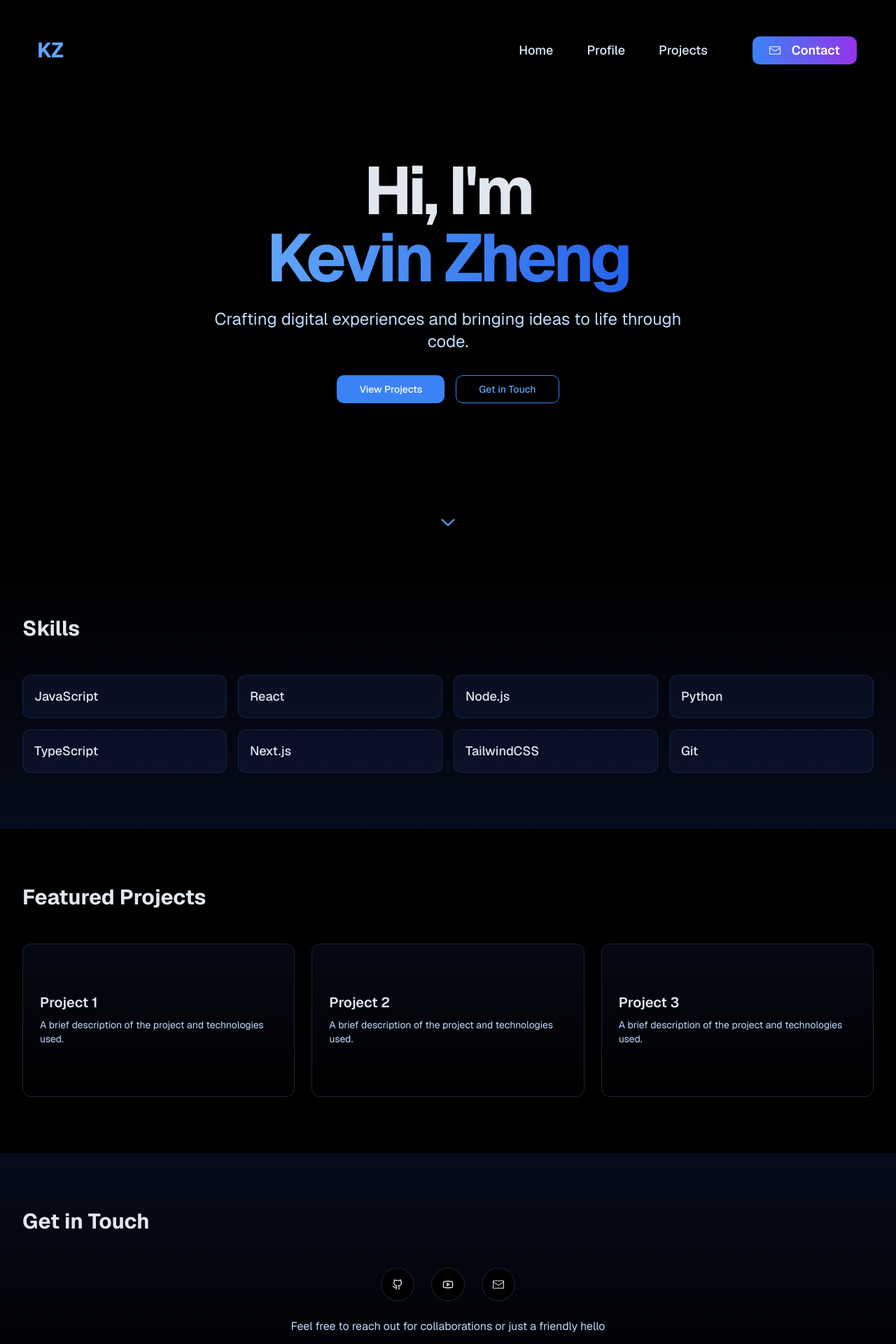
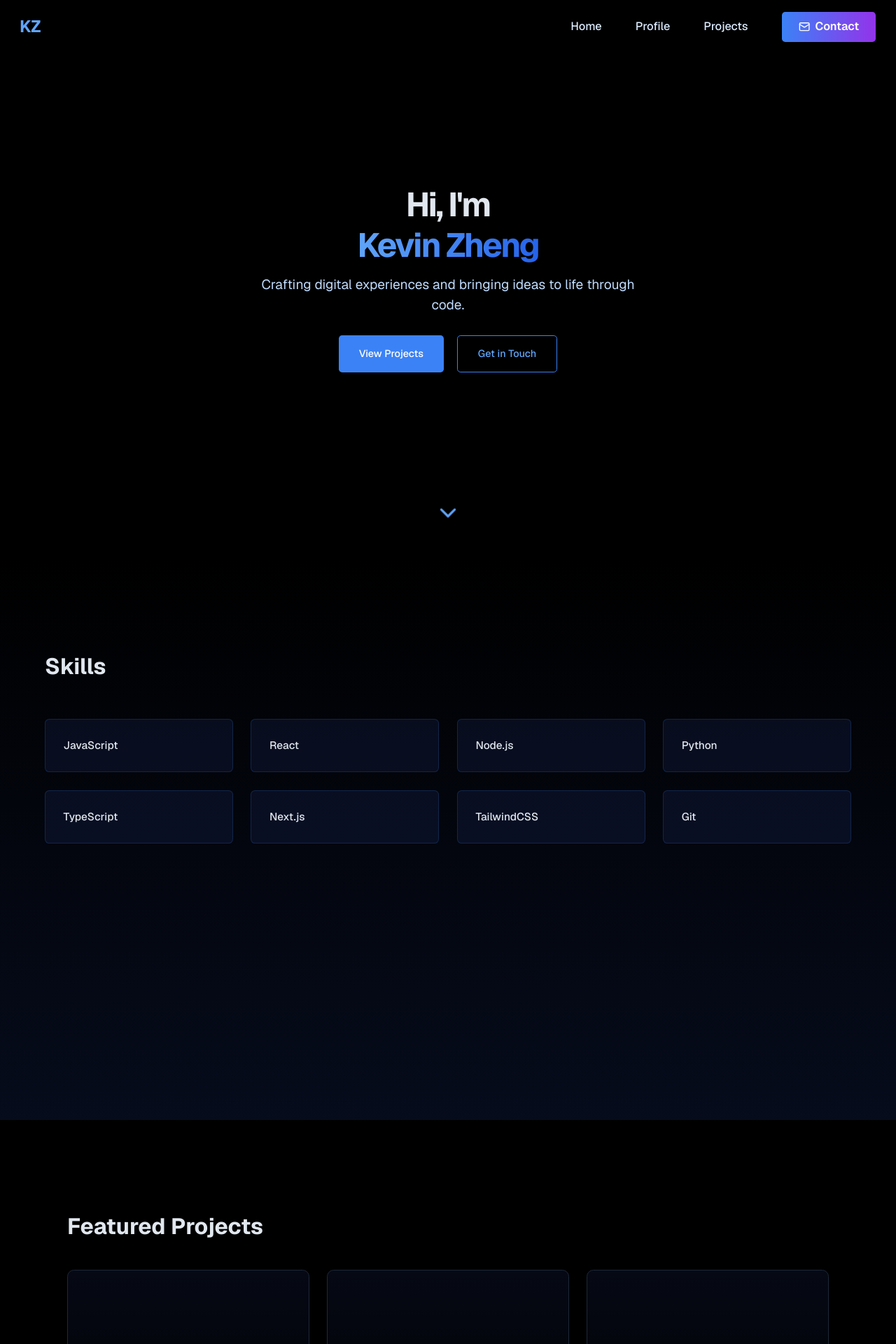
Before and after one commit to x1yl/portfolio, a Next.js app: page / in a window 1280 px wide. Shown: the top 1920 px of the page at 70% size. Built offline with nearby package versions, Linux system fonts and the light colour scheme.

Commit message:
Finished home page

```diff
--- a/app/page.tsx
+++ b/app/page.tsx
@@ -1,14 +1,15 @@
 "use client";
 
 import { motion } from "framer-motion";
-import { Github, Youtube } from "lucide-react";
+import { Mail, ChevronDown } from "lucide-react";
+import {
+  SiGithub as Github,
+  SiLinkedin as Linkedin,
+} from "@icons-pack/react-simple-icons";
 import Link from "next/link";
 import { Button } from "@/components/ui/button";
 import { useEffect, useState } from "react";
-import {
-  EnvelopeClosedIcon,
-  ChevronDownIcon,
-} from "@radix-ui/react-icons";
+import { ContactForm } from "@/components/contactForm";
 
 export default function Page() {
   const [scrollY, setScrollY] = useState(0);
@@ -19,6 +20,11 @@ export default function Page() {
     return () => window.removeEventListener("scroll", handleScroll);
   }, []);
 
+  const scrollToSkills = () => {
+    const skillsSection = document.getElementById("skills");
+    skillsSection?.scrollIntoView({ behavior: "smooth" });
+  };
+
   return (
     <div className="flex min-h-screen flex-col">
       <header
@@ -27,33 +33,32 @@ export default function Page() {
             ? "bg-black/90 backdrop-blur-md supports-[backdrop-filter]:bg-black/80"
             : "bg-transparent"
         }`}
+        style={{
+          transform: "scale(calc(0.75 + (100vw - 1280px) / 2000))",
+          transformOrigin: "top center",
+        }}
       >
-        <div className="mx-auto w-full  px-4 sm:px-6 lg:px-8 py-4">
-          <div className="flex h-28 items-center justify-between">
-            <Link href="/" className="group flex items-center space-x-4">
-              <motion.div
-                whileHover={{ rotate: 45, scale: 1.1 }}
-                className="rounded-full border-3 border-blue-400 p-5 transition-all duration-300 group-hover:border-blue-300"
-              >
-                <div className="flex h-10 w-10 items-center justify-center">
-                  <span className="text-3xl font-bold text-blue-400 transition-colors group-hover:text-blue-300">
+        <div className="mx-auto w-full px-[2.25vw]">
+          <div className="flex h-[6vw] items-center justify-between">
+            <Link href="/" className="group flex items-center">
+              <div className="flex h-[2.25vw] w-[2.25vw] items-center justify-center">
+                <span className="text-[1.875vw] font-bold text-blue-400 transition-colors group-hover:text-blue-300">
                   KZ
                 </span>
               </div>
-              </motion.div>
             </Link>
-            <nav className="flex items-center space-x-8 pr-6">
+            <nav className="flex items-center space-x-[2.25vw]">
               {["Home", "Profile", "Projects"].map((item) => (
                 <Link
                   key={item}
                   href="#"
-                  className="relative px-2 py-3 text-lg font-medium text-blue-100 transition-all hover:text-blue-300"
+                  className="relative px-[0.75vw] py-[0.375vw] text-[1.275vw] font-medium text-blue-100 transition-all hover:text-blue-300"
                 >
                   {item}
                   <motion.span
                     initial={{ width: 0 }}
                     whileHover={{ width: "100%" }}
-                    className="absolute bottom-0 left-0 h-0.5 bg-gradient-to-r from-blue-400 to-blue-600"
+                    className="absolute bottom-0 left-0 h-[0.15vw] bg-gradient-to-r from-blue-400 to-blue-600"
                   />
                 </Link>
               ))}
@@ -63,10 +68,17 @@ export default function Page() {
                 whileTap={{ scale: 0.95 }}
               >
                 <Button
-                  size="lg"
-                  className="ml-6 bg-gradient-to-r from-blue-500 to-purple-600 px-6 py-2.5 text-lg font-semibold text-white shadow-lg transition-all hover:from-blue-600 hover:to-purple-700 hover:shadow-blue-500/30"
+                  size="default"
+                  className="ml-[0.75vw] rounded-[0.375vw] bg-gradient-to-r from-blue-500 to-purple-600 px-[1.875vw] py-[0.75vw] text-[1.275vw] font-semibold text-white shadow-lg transition-all hover:from-blue-600 hover:to-purple-700 h-auto flex items-center gap-[0.6vw]"
                 >
-                  <EnvelopeClosedIcon className="mr-2 h-5 w-5" />
+                  <Mail
+                    style={{
+                      width: "1.275vw",
+                      height: "1.275vw",
+                      minWidth: "1.275vw",
+                      minHeight: "1.275vw",
+                    }}
+                  />
                   Contact
                 </Button>
               </motion.div>
@@ -76,67 +88,77 @@ export default function Page() {
       </header>
 
       <main className="flex-1">
-        {/* Hero Section */}
-        <section className="relative flex min-h-screen items-center justify-center bg-black px-4 sm:px-6 lg:px-8">
-          <div className="absolute inset-0 bg-grid-white/[0.02] bg-[size:50px_50px]" />
-          <div className="relative z-10 mx-auto w-full ">
-            <motion.div
-              initial={{ opacity: 0, y: 20 }}
-              animate={{ opacity: 1, y: 0 }}
-              transition={{ duration: 0.5 }}
-              className="text-center"
+        <section className="relative flex min-h-screen w-full items-center justify-center bg-black">
+          <div className="absolute inset-0 bg-grid-white/[0.02] bg-[size:60px_60px]" />
+
+          {/* Scalable Hero Content */}
+          <div
+            className="relative z-10 flex flex-col items-center text-center"
+            style={{
+              transform: "scale(calc(0.75 + (100vw - 1280px) / 1500))",
+              transformOrigin: "center",
+            }}
           >
-              <h1 className="mb-6 text-5xl font-bold leading-tight tracking-tighter sm:text-6xl md:text-7xl lg:text-8xl">
-                Hi, I&apos;m <br />
+            <h1 className="text-[4.5vw] md:text-[3.75vw] font-bold leading-none tracking-tighter">
+              <span className="block mb-[0.75vw]">Hi, I&apos;m</span>
               <span className="bg-gradient-to-r from-blue-400 to-blue-600 bg-clip-text text-transparent">
                 Kevin Zheng
               </span>
             </h1>
-              <p className="mx-auto mb-8 max-w-2xl text-xl text-blue-200 sm:text-2xl">
+            <p className="mx-auto mt-[1.5vw] mb-[2.25vw] max-w-[45vw] text-[1.5vw] text-blue-200">
               Crafting digital experiences and bringing ideas to life through
               code.
             </p>
-              <div className="flex justify-center space-x-4">
+            <div className="flex justify-center space-x-[1.5vw]">
               <Button
                 size="lg"
-                  className="bg-blue-500 text-white hover:bg-blue-600"
+                className="bg-blue-500 text-white hover:bg-blue-600 px-[2.25vw] py-[1.125vw] text-[1.125vw] h-auto rounded-[0.375vw]"
               >
                 View Projects
               </Button>
               <Button
                 size="lg"
                 variant="outline"
-                  className="border-blue-500 text-blue-400 hover:bg-blue-500/10"
+                className="border-blue-500 text-blue-400 hover:bg-blue-500/10 px-[2.25vw] py-[1.125vw] text-[1.125vw] h-auto rounded-[0.375vw]"
               >
                 Get in Touch
               </Button>
             </div>
-            </motion.div>
           </div>
+
+          {/* Animated Scroll Icon */}
           <motion.div
             initial={{ opacity: 0 }}
             animate={{ opacity: 1 }}
             transition={{ delay: 0.3 }}
-            className="absolute bottom-8 left-1/2 -translate-x-1/2"
+            className="absolute bottom-[3vw] left-1/2 -translate-x-1/2 cursor-pointer"
+            onClick={scrollToSkills}
           >
             <div className="animate-bounce">
-              <ChevronDownIcon className="h-8 w-8 text-blue-400" />
+              <ChevronDown className="h-[3vw] w-[3vw] text-blue-400" />
             </div>
           </motion.div>
         </section>
 
         {/* Skills Section */}
-        <section className="bg-gradient-to-b from-black to-blue-900/20 py-20 px-4 sm:px-6 lg:px-8">
-          <div className="mx-auto w-full ">
+        <section
+          id="skills"
+          className="bg-gradient-to-b from-black to-blue-900/20 py-[10vw] min-h-[100vh]"
+        >
+          <div className="mx-auto w-[90vw]">
             <motion.div
               initial={{ opacity: 0 }}
               whileInView={{ opacity: 1 }}
               transition={{ delay: 0.2 }}
               viewport={{ once: true }}
-              className="space-y-12"
+              className="space-y-[4vw] h-full"
+              style={{
+                transform: "scale(calc(0.75 + (100vw - 1280px) / 2000))",
+                transformOrigin: "center",
+              }}
             >
-              <h2 className="text-3xl font-bold">Skills</h2>
-              <div className="grid grid-cols-2 gap-4 sm:grid-cols-2 md:grid-cols-2 lg:grid-cols-4">
+              <h2 className="text-[2.5vw] font-bold">Skills</h2>
+              <div className="grid grid-cols-2 gap-[2vw] sm:grid-cols-2 md:grid-cols-2 lg:grid-cols-4">
                 {[
                   "JavaScript",
                   "React",
@@ -149,9 +171,9 @@ export default function Page() {
                 ].map((skill) => (
                   <div
                     key={skill}
-                    className="rounded-lg border border-blue-500/20 bg-blue-950/30 p-4 transition-colors hover:border-blue-500/50"
+                    className="rounded-[0.5vw] border border-blue-500/20 bg-blue-950/30 p-[2vw] transition-colors hover:border-blue-500/50"
                   >
-                    <p className="text-lg font-medium">{skill}</p>
+                    <p className="text-[1.2vw] font-medium">{skill}</p>
                   </div>
                 ))}
               </div>
@@ -160,35 +182,48 @@ export default function Page() {
         </section>
 
         {/* Projects Section */}
-        <section className="py-20">
-          <div className="mx-auto max-w-7xl px-4 sm:px-6 lg:px-8">
+        <section className="py-[10vw] min-h-screen">
+          <div className="mx-auto w-[85vw]">
             <motion.div
               initial={{ opacity: 0 }}
               whileInView={{ opacity: 1 }}
               transition={{ delay: 0.2 }}
               viewport={{ once: true }}
-              className="space-y-12"
+              className="space-y-[3vw]"
+              style={{
+                transform: "scale(calc(0.75 + (100vw - 1280px) / 2000))",
+                transformOrigin: "center",
+              }}
             >
-              <h2 className="text-3xl font-bold">Featured Projects</h2>
-              <div className="grid grid-cols-1 gap-6 sm:grid-cols-2 xl:grid-cols-3">
+              <h2 className="text-[2.5vw] font-bold">Featured Projects</h2>
+              <div className="grid grid-cols-1 gap-[2vw] sm:grid-cols-2 xl:grid-cols-3">
                 {[1, 2, 3].map((project) => (
                   <div
                     key={project}
-                    className="group relative aspect-video overflow-hidden rounded-lg border bg-blue-950/30"
+                    className="group relative overflow-hidden rounded-[0.75vw] border bg-blue-950/30"
+                    style={{ aspectRatio: "16/15" }}
                   >
-                    <div className="absolute inset-0 flex flex-col justify-end bg-gradient-to-t from-black to-black/20 p-6">
-                      <h3 className="mb-2 text-xl font-semibold">
+                    <div className="absolute inset-0 flex flex-col justify-end bg-gradient-to-t from-black to-black/20 p-[1.5vw]">
+                      <h3 className="mb-[0.5vw] text-[1.5vw] font-semibold">
                         Project {project}
                       </h3>
-                      <p className="mb-4 text-sm text-blue-200">
+                      <p className="mb-[1vw] text-[1vw] text-blue-200">
                         A brief description of the project and technologies
                         used.
                       </p>
-                      <div className="flex gap-4 opacity-0 transition-opacity group-hover:opacity-100">
-                        <Button size="sm" variant="secondary">
+                      <div className="flex gap-[1vw] opacity-0 transition-opacity group-hover:opacity-100">
+                        <Button
+                          size="sm"
+                          variant="secondary"
+                          className="text-[1vw] px-[1.5vw] py-[0.75vw] h-auto"
+                        >
                           View Demo
                         </Button>
-                        <Button size="sm" variant="outline">
+                        <Button
+                          size="sm"
+                          variant="outline"
+                          className="text-[1vw] px-[1.5vw] py-[0.75vw] h-auto"
+                        >
                           View Code
                         </Button>
                       </div>
@@ -201,41 +236,87 @@ export default function Page() {
         </section>
 
         {/* Contact Section */}
-        <section className="bg-gradient-to-t from-black to-blue-900/20 py-20">
-          <div className="mx-auto max-w-7xl px-4 sm:px-6 lg:px-8">
+        <section className="bg-gradient-to-t from-black to-blue-900/20 py-[3.5vw]">
+          <div className="mx-auto w-[85vw]">
             <motion.div
               initial={{ opacity: 0 }}
               whileInView={{ opacity: 1 }}
               transition={{ delay: 0.2 }}
               viewport={{ once: true }}
-              className="space-y-12"
+              className="flex flex-col items-center"
+              style={{
+                transform: "scale(calc(0.75 + (100vw - 1280px) / 1500))",
+                transformOrigin: "center",
+              }}
             >
-              <h2 className="text-3xl font-bold">Get in Touch</h2>
-              <div className="flex flex-col items-center space-y-6">
-                <div className="flex gap-6">
+              <h2 className="text-[2.5vw] font-bold self-start mb-[3vw]">
+                Get in Touch
+              </h2>
+              <ContactForm />
+              <div className="mt-[3vw] flex flex-col items-center space-y-[2vw]">
+                <div className="flex gap-[2vw]">
+                  <Link
+                    href="https://github.com/x1yl"
+                    target="_blank"
+                    rel="noopener noreferrer"
+                  >
                     <Button
                       variant="outline"
-                    size="lg"
-                    className="h-12 w-12 rounded-full p-0"
+                      style={{
+                        width: "4vw",
+                        height: "4vw",
+                        borderRadius: "50%",
+                        padding: 0,
+                        display: "flex",
+                        alignItems: "center",
+                        justifyContent: "center",
+                      }}
                     >
-                    <Github className="h-6 w-6" />
+                      <Github style={{ width: "2vw", height: "2vw" }} />
                     </Button>
+                  </Link>
+                  <Link
+                    href="https://www.linkedin.com/"
+                    target="_blank"
+                    rel="noopener noreferrer"
+                  >
                     <Button
                       variant="outline"
-                    size="lg"
-                    className="h-12 w-12 rounded-full p-0"
+                      style={{
+                        width: "4vw",
+                        height: "4vw",
+                        borderRadius: "50%",
+                        padding: 0,
+                        display: "flex",
+                        alignItems: "center",
+                        justifyContent: "center",
+                      }}
                     >
-                    <Youtube className="h-6 w-6" />
+                      <Linkedin style={{ width: "2vw", height: "2vw" }} />
                     </Button>
+                  </Link>
+                  <Link
+                    href="mailto:doogypanda@gmail.com"
+                    target="_blank"
+                    rel="noopener noreferrer"
+                  >
                     <Button
                       variant="outline"
-                    size="lg"
-                    className="h-12 w-12 rounded-full p-0"
+                      style={{
+                        width: "4vw",
+                        height: "4vw",
+                        borderRadius: "50%",
+                        padding: 0,
+                        display: "flex",
+                        alignItems: "center",
+                        justifyContent: "center",
+                      }}
                     >
-                    <EnvelopeClosedIcon className="h-6 w-6" />
+                      <Mail style={{ width: "2vw", height: "2vw" }} />
                     </Button>
+                  </Link>
                 </div>
-                <p className="max-w-[500px] text-center text-blue-200">
+                <p className="max-w-[40vw] text-center text-[1.2vw] text-blue-200">
                   Feel free to reach out for collaborations or just a friendly
                   hello
                 </p>
```
Also changed, not shown: components/contactForm.tsx (+62 -22 lines), 1 other file (tests, documents, lock files or other folders). Lines whose indentation alone changed are shown as unchanged.
